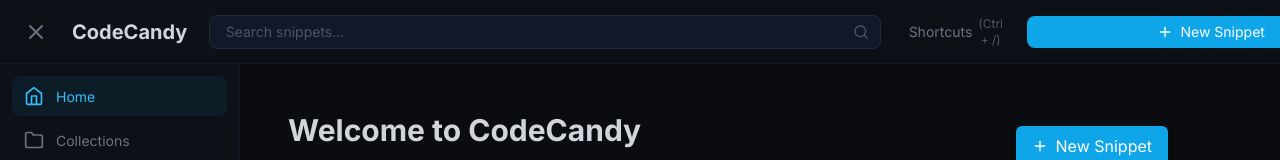
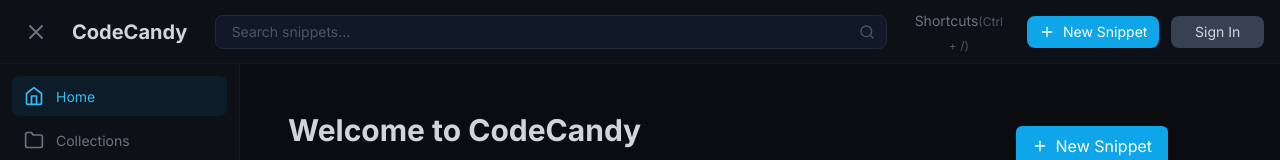
Before and after one commit to suraniharsh/CodeCandy, a React (Vite) app: page / in a window 1280 px wide. Shown: the top 160 px of the page. Built offline with nearby package versions, Linux system fonts and the light colour scheme; no server answers.

Commit message:
fix(Navbar): correct button class for visibility and responsiveness adjustments

```diff
--- a/src/components/Navbar.tsx
+++ b/src/components/Navbar.tsx
@@ -33,7 +33,7 @@
         <button
           onClick={() => setIsShortcutsOpen(true)}
           type="button"
-          className="hidden  md:flex items-center gap-1.5 px-3 py-1.5 text-dark-300 hover:text-dark-100 hover:bg-dark-700/50 rounded-lg transition-colors"
+          className=":flex items-center gap-1.5 px-3 py-1.5 text-dark-300 hover:text-dark-100 hover:bg-dark-700/50 rounded-lg transition-colors"
         >
           <span className="text-sm">Shortcuts</span>
           <span className="text-xs text-dark-400">(Ctrl + /)</span>
@@ -41,7 +41,7 @@
 
         <Link
           to="/create"
-          className="flex items-center justify-center gap-2 px-3 py-1.5 bg-primary-500 hover:bg-primary-600 text-white rounded-lg transition-colors flex-shrink-0 w-full text-center"
+          className="flex items-center justify-center gap-2 px-3 py-1.5 bg-primary-500 hover:bg-primary-600 text-white rounded-lg transition-colors flex-shrink-0 w-full md:w-max text-center"
           rel="noopener noreferrer"
         >
           <FiPlus className="w-4 h-4" />
```
